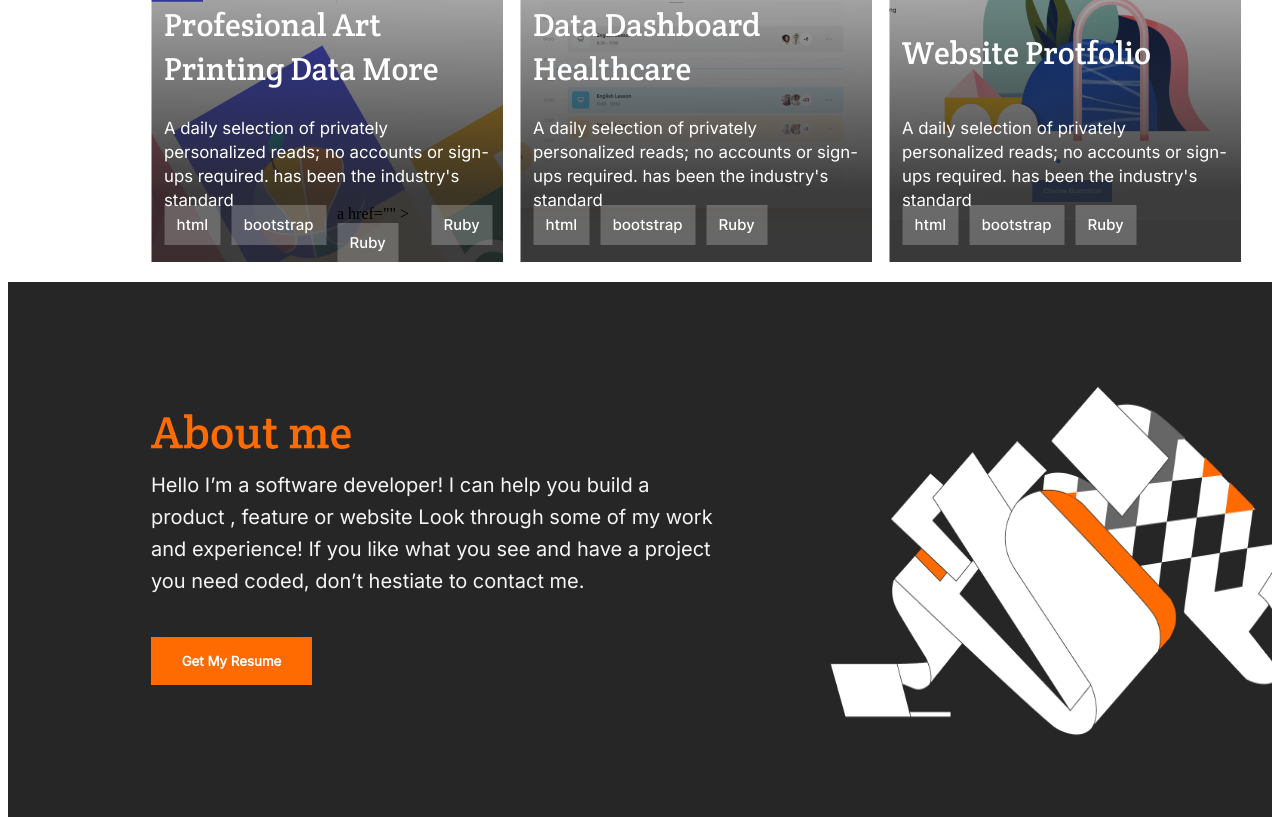
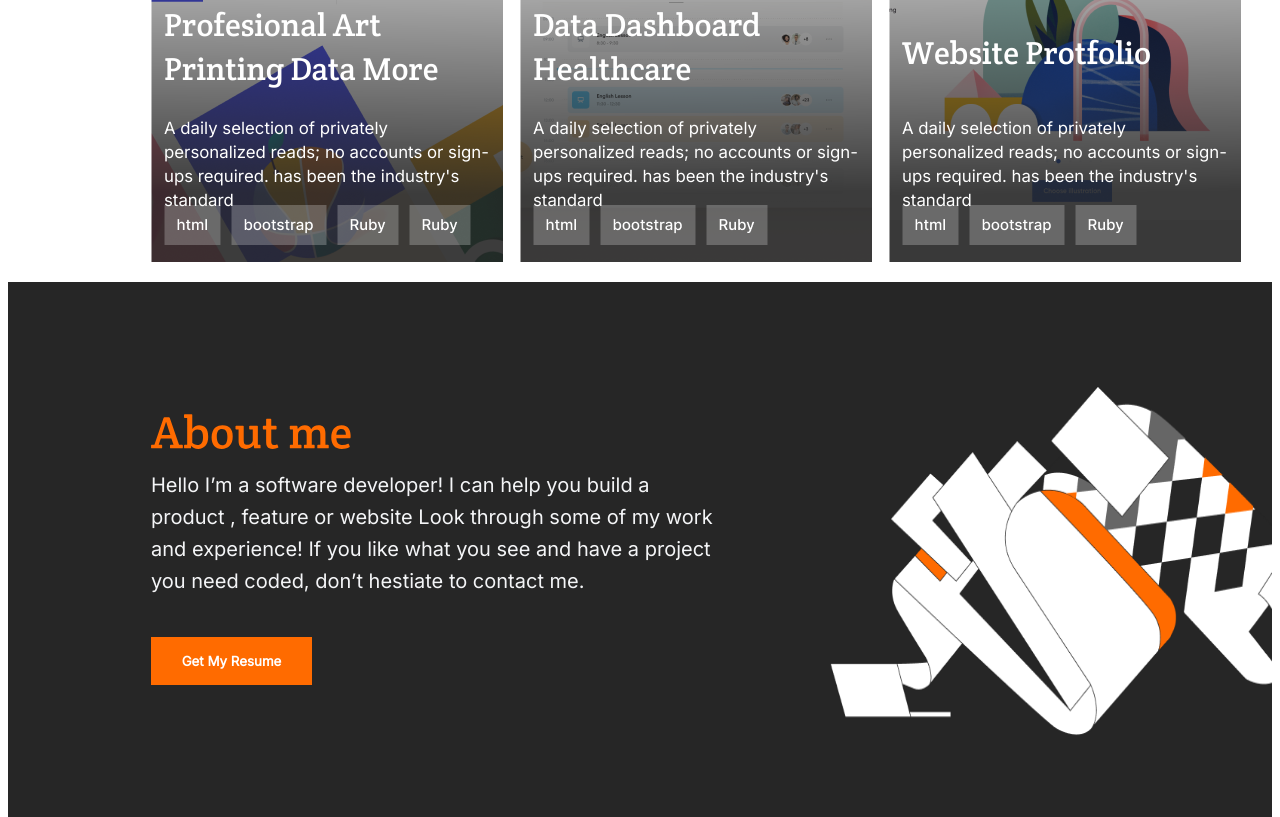
Before and after one commit to yohannesdagnachew/Portfolio, a plain HTML site: page index.html in a window 1280 px wide. Shown: the part 2126-2943 px from the top of the page. Drawn offline with Linux system fonts and the light colour scheme.

Commit message:
Fix linter error

```diff
--- a/index.html
+++ b/index.html
@@ -194,12 +194,16 @@
                     alt=""
                 /></a>
               </li>
-              <li>a href=""
-                ><img class="dashbord-list-item" src="image/Rubyd.png" alt=""
-              /></a> </li>
-              <a href=""
-                ><img class="dashbord-list-item" src="image/Rubyd.png" alt=""
-              /></a>
+              <li>
+                <a href=""
+                  ><img class="dashbord-list-item" src="image/Rubyd.png" alt=""
+                /></a>
+              </li>
+              <li>
+                <a href=""
+                  ><img class="dashbord-list-item" src="image/Rubyd.png" alt=""
+                /></a>
+              </li>
             </ul>
           </div>
           <!-- Data Dashboard Healthcare2 -->
```
